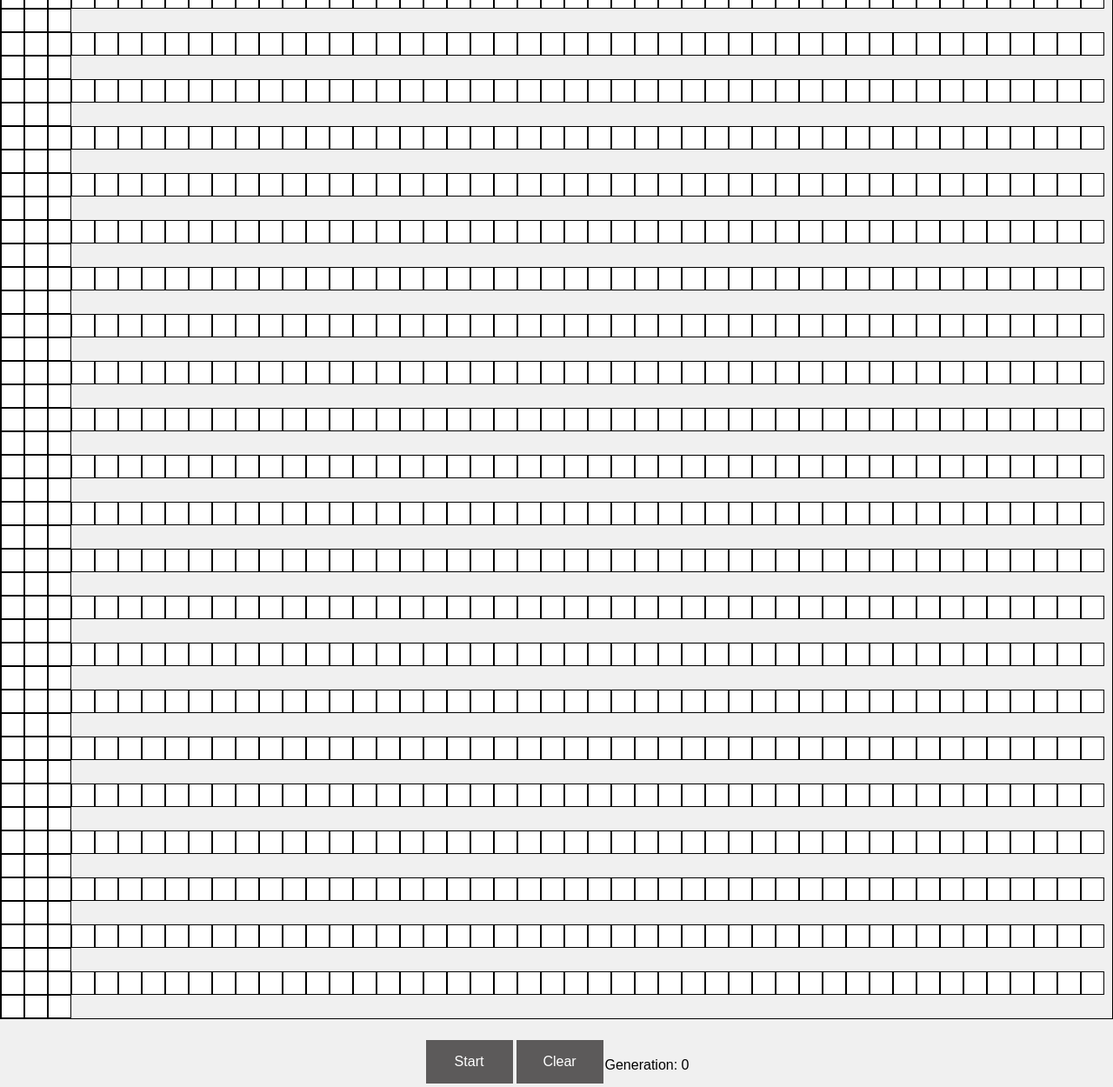
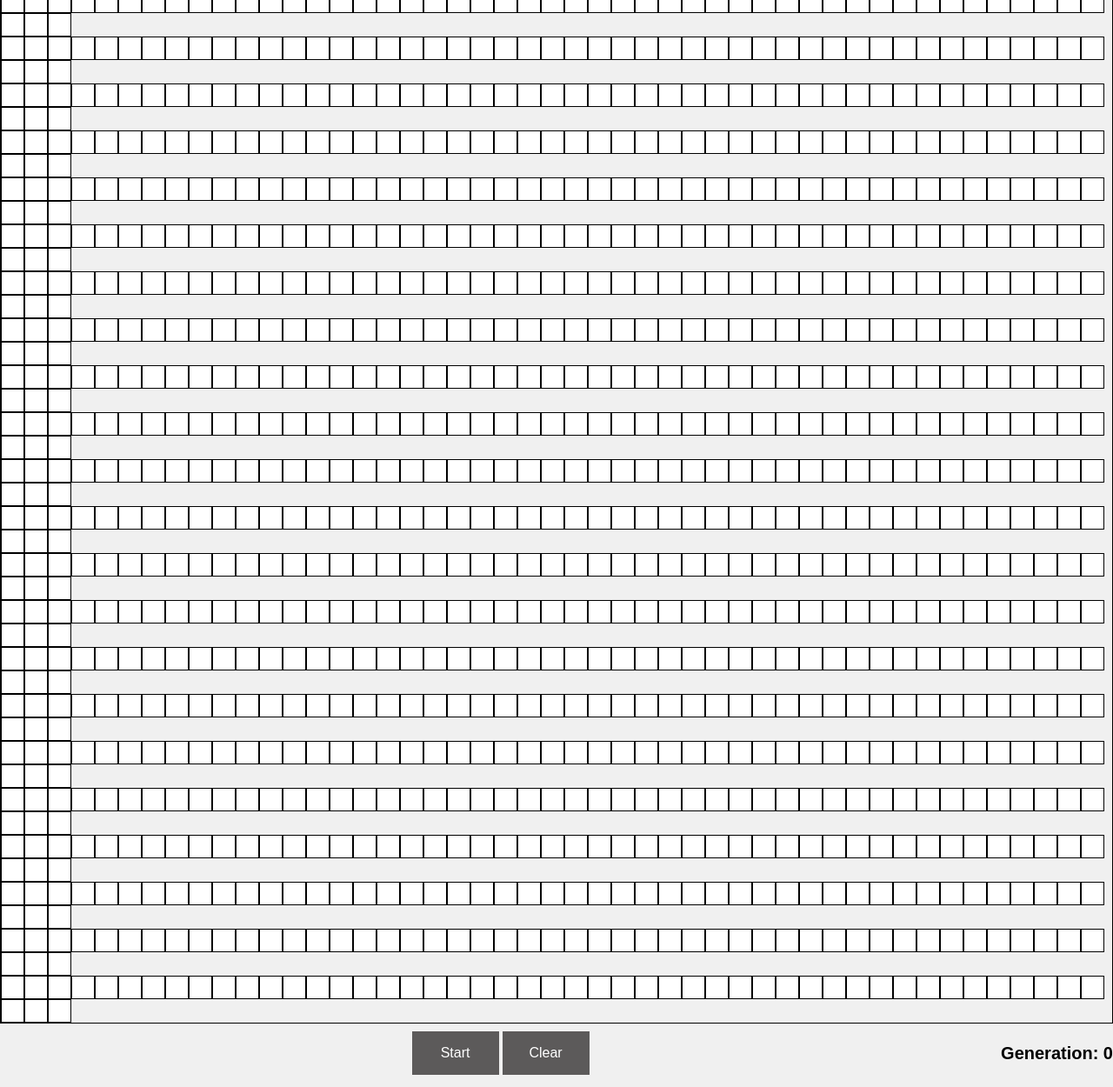
Before and after one commit to bostonvip/game-of-life-flask, a Flask app: page / in a window 1280 px wide. Shown: the whole page at 87% size. Run offline with Flask 3, Linux system fonts and the light colour scheme.

Commit message:
fix button and generation label alignment

```diff
--- a/static/script.js
+++ b/static/script.js
@@ -33,3 +33,9 @@
             .then(data => console.log(data.result));
     });
 });
+
+// window.onload = function() {
+//     var grid = document.getElementById('grid-border');
+//     var bottomContainer = document.getElementById('bottom-container');
+//     bottomContainer.style.width = getComputedStyle(grid).width;
+// }
--- a/static/styles.css
+++ b/static/styles.css
@@ -21,13 +21,6 @@
     justify-content: center;
 }
 
-/* #grid-container {
-    position: relative;
-    display: flex;
-    flex-direction: column;
-    align-items: center;
-} */
-
 #grid-border {
     display: flex;
     flex-direction: column;
@@ -36,7 +29,7 @@
 
 .grid-row {
     display: flex;
-    flex-wrap: wrap; /* Add this line */
+    flex-wrap: wrap;
 }
 
 .grid-cell {
@@ -46,19 +39,18 @@
     background-color: white;
 }
 
+#bottom-container {
+    display: flex;
+    justify-content: space-between;
+    align-items: center;
+    width: 100%;
+    margin: 5px auto;
+}
+
 #button-container {
     display: flex;
-    justify-content: space-around;
-    margin-top: 20px;
-}
-
-#button-container #generation-label {
-    /* align the label to the right */
-
-    position: relative;
-    bottom: 0;
-    right: 0;
-    align-self: flex-end;
+    justify-content: center;
+    flex-grow: 1;
 }
 
 #button-container button {
@@ -75,6 +67,20 @@
     cursor: pointer;
 }
 
+#generation-label-container {
+    display: flex;
+    justify-content: center;
+}
+
+#generation-label {
+    position: relative;
+    display: block;
+    text-align: center;
+    font-size: 20px;
+    font-weight: bold;
+    margin: 0 auto;
+}
+
 #button-container button:hover {background-color: #979797 /*#007BFF*/} /* Lighter blue */
 
 #button-container button:active {
--- a/templates/index.html
+++ b/templates/index.html
@@ -19,11 +19,16 @@
             </div>
         </div>
 
-        <div id="button-container">
-            <button id="start-button">Start</button>
-            <button id="clear-button">Clear</button>
-            <p id="generation-label">Generation: 0</p>
+        <div id="bottom-container">
+            <div id="button-container">
+                <button id="start-button">Start</button>
+                <button id="clear-button">Clear</button>
             </div>
+
+            <div id="generation-label-container">
+                <p id="generation-label">Generation: 0</p>
+            </div>
+        </div>
     </div>
 
     <script src="{{ url_for('static', filename='script.js') }}"></script>
```
